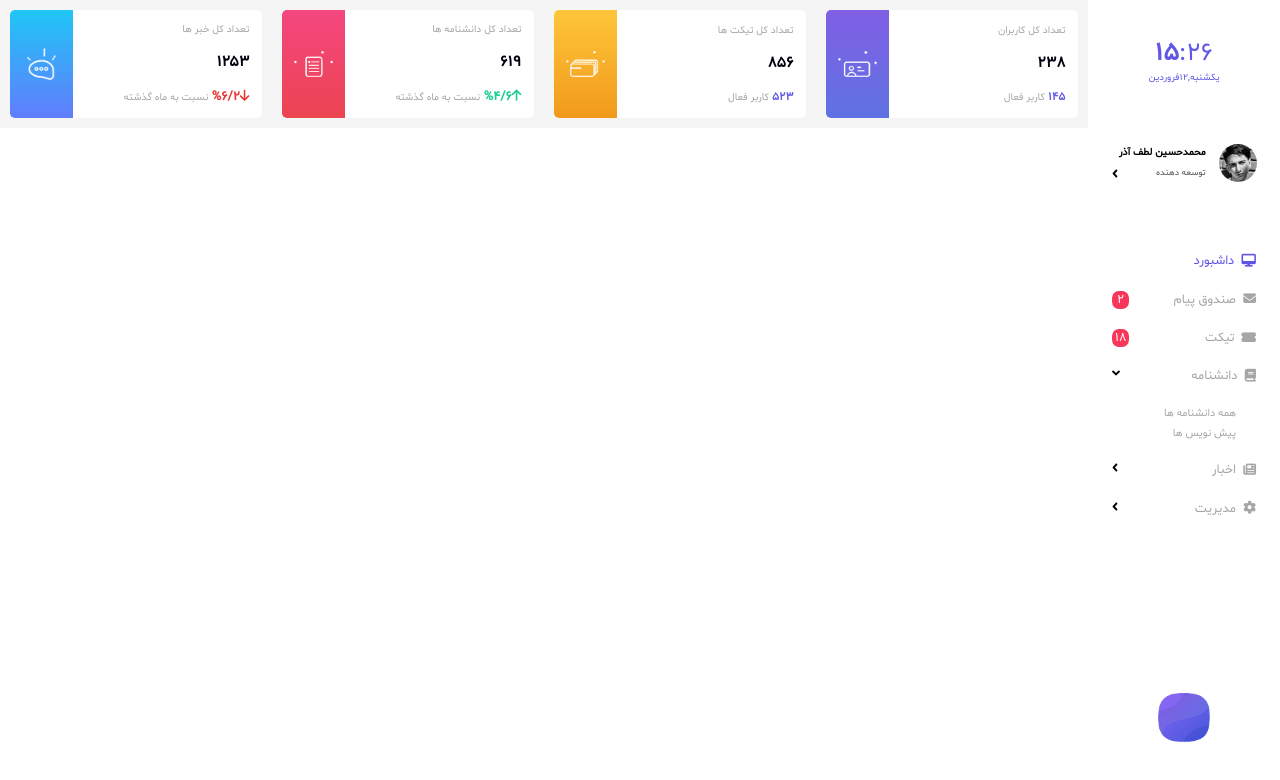
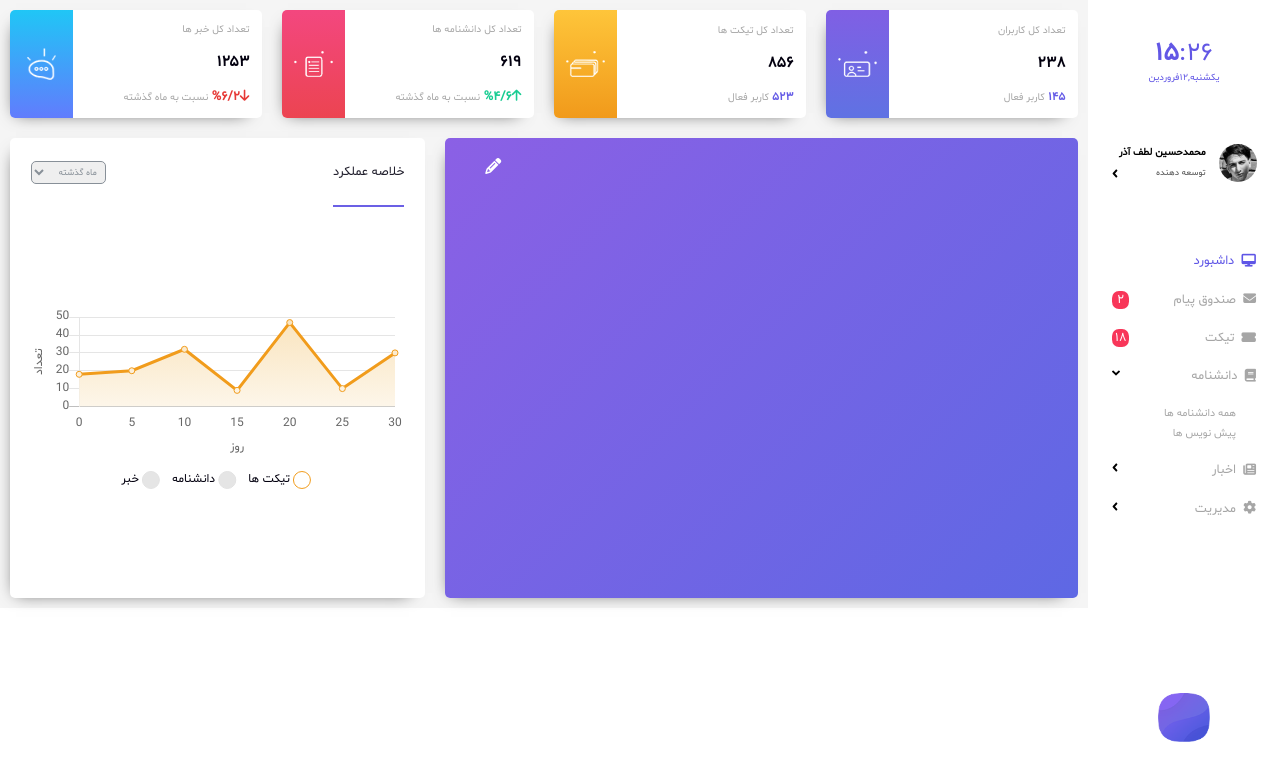
Before and after one commit to lotfazardev/maktabProject_Dashboard, a plain HTML site: page index.html in a window 1280 px wide. Drawn offline with nearby package versions, Linux system fonts and the light colour scheme.

Commit message:
middle section

```diff
--- a/index.html
+++ b/index.html
@@ -7,7 +7,9 @@
         <meta name="description" content="$[username] - Dashboard">
         <meta name="viewport" content="width=device-width, initial-scale=1">
         <link rel="stylesheet" href="./style.css">
+        <script src="https://cdnjs.cloudflare.com/ajax/libs/Chart.js/2.9.3/Chart.min.js" integrity="sha256-R4pqcOYV8lt7snxMQO/HSbVCFRPMdrhAFMH+vr9giYI=" crossorigin="anonymous"></script>
         <script src="https://kit.fontawesome.com/743f311229.js" crossorigin="anonymous"></script>
+
     </head>
     <body>
         <div class="div_main">
@@ -137,9 +139,38 @@
                        </div>
                    </div>
                </div>
-
+               <div class="container-box" id="middle-container">
+                   <div class="cell-box" id="draw-container-layout">
+                       <div class="content-box">
+                           <div id="draw">
+                            <i class="fas fa-pencil-alt write_icon" id="draw-icon-position"></i>
+                           </div>
+                       </div>
+                   </div>
+                   <div class="cell-box" id="chart-container-layout">
+                       <div class="content-box">
+                           <div class="box-header-layout">
+                               <div class="box-header-titles-layout">
+                                   <span class="box-header-title-span-focused">
+                                       خلاصه عملکرد
+                                   </span>
+                               </div>
+                               <div class="box-header-time-option-layout">
+                                    <select class="time-option">
+                                        <option value="0">ماه گذشته</option>
+                                        <option value="1">فصل گذشته</option>
+                                        <option value="2">سال گذشته</option>
+                                    </select>
+                               </div>
+                           </div>
+                           <div id="chart-layout">
+                               <canvas id="chart" ></canvas>
+                           </div>
+                       </div>
+                   </div>
+               </div>
             </div>
         </div>
-
+        <script src="./script.js"></script>
     </body>
 </html>
--- /dev/null
+++ b/script.js
@@ -0,0 +1,69 @@
+let canvas = document.getElementById('chart');
+let context = canvas.getContext('2d');
+let grad = context.createLinearGradient(100,200,100,0);
+grad.addColorStop(0, 'rgba(255,255,255,1)');
+grad.addColorStop(0.3, 'rgba(255,255,255,1)');
+grad.addColorStop(1, 'rgba(249,226,185,1)');
+new Chart(document.getElementById("chart"), {
+    type: 'line',
+    defaultFontFamily: Chart.defaults.global.defaultFontFamily = "'shabnam'",
+    data: {
+      labels: [0,5,10,15,20,25,30],
+      datasets: [
+          {
+          data: [18,20,32,9,47,10,30],
+          label: "تیکت ها",
+          lineTension: 0,
+          borderColor: "#F19C1C",
+          backgroundColor: grad
+          },
+          {
+            data: [],
+            label: "دانشنامه",
+            borderColor: "#e2e2e2"
+          },
+          {
+            data: [],
+            label: "خبر",
+            borderColor: "#e2e2e2"
+          }
+      ]
+    },
+    options: {
+        legend: {
+            display: true,
+            fullWidth:true,
+            rtl:true,
+            position:'bottom',
+            labels:{
+                fontFamily:"shabnam",
+                fontColor:"#03000F",
+                padding:15,
+                usePointStyle:true
+            }
+        },
+        scales: {
+            yAxes: [{
+                ticks: {
+                    beginAtZero: true,
+                    stepSize: 10,
+                    min: 0,
+                    max: 50
+                },
+                scaleLabel: {
+                    display: true,
+                    labelString: 'تعداد'
+                }
+            }],
+            xAxes: [{
+                scaleLabel: {
+                    display: true,
+                    labelString: 'روز'
+                },
+                gridLines : {
+                    display : false
+                }
+            }]
+        }
+    }
+  });
--- a/style.css
+++ b/style.css
@@ -195,7 +195,7 @@
     left: 0;
     top: 0;
 }
-/* every box property */
+/* [-] every box property */
 .container-box{
     width: 100%;
     display: flex;
@@ -210,8 +210,57 @@
     height: 100%;
     background-color: white;
     border-radius: 5px;
+    -webkit-box-shadow: -5px 6px 16px -11px rgba(0,0,0,0.75);
+    -moz-box-shadow: -5px 6px 16px -11px rgba(0,0,0,0.75);
+    box-shadow: -5px 6px 16px -11px rgba(0,0,0,0.75);
 }
-/* summery property */
+/* + middle box headers */
+.box-header-layout{
+    width: 100%;
+    height: 15%;
+    display: flex;
+    flex-direction: row;
+    padding-right: 5%;
+    padding-left: 5%;
+}
+.box-header-titles-layout{
+    width: 80%;
+    height: 100%;
+    display: flex;
+    flex-direction: row;
+}
+.box-header-title-span-focused{
+    color: #211F2D;
+    border-bottom-width: 2px;
+    border-bottom-style: solid;
+    border-bottom-color: #6B60E5;
+    font-size: 1vw;
+    display: flex;
+    flex-direction: row;
+    align-items: center;
+}
+.box-header-title-span-not-focused{
+    color: #D2D2D2;
+}
+.box-header-time-option-layout{
+    width: 20%;
+    height: 100%;
+    display: flex;
+    flex-direction: column;
+    justify-content: center;
+    align-content: center;
+}
+.time-option{
+    width: 100%;
+    outline: none;
+    border-radius: 5px;
+    border-color: #889098;
+    padding: 5%;
+    font-size: 0.7vw;
+    color: #889098;
+}
+
+/* [+] summery container */
 #summery-container{
     height: 16vh;
 }
@@ -304,3 +353,40 @@
     font-size: 1vw;
     font-weight: bold;
 }
+/* [+] middle container */
+#middle-container{
+    height: 60vh;
+}
+/* draw section */
+#draw-container-layout{
+    width: 60%;
+}
+#chart-container-layout{
+    width: 40%;
+}
+#draw{
+    width: 100%;
+    height: 100%;
+    background: rgb(139,96,229);
+    background: linear-gradient(135deg, rgba(139,96,229,1) 0%, rgba(94,104,228,1) 100%);
+    border-radius: 5px;
+    color: white;
+    position: relative;
+}
+#draw-icon-position{
+    position: absolute;
+    top: 20px;
+    left: 40px;
+}
+/* chart section */
+#chart-layout{
+    width: 100%;
+    height: 85%;
+    padding: 5%;
+    display: flex;
+    align-items: center;
+}
+#chart{
+    width: 100%;
+    height: auto;
+}
```
